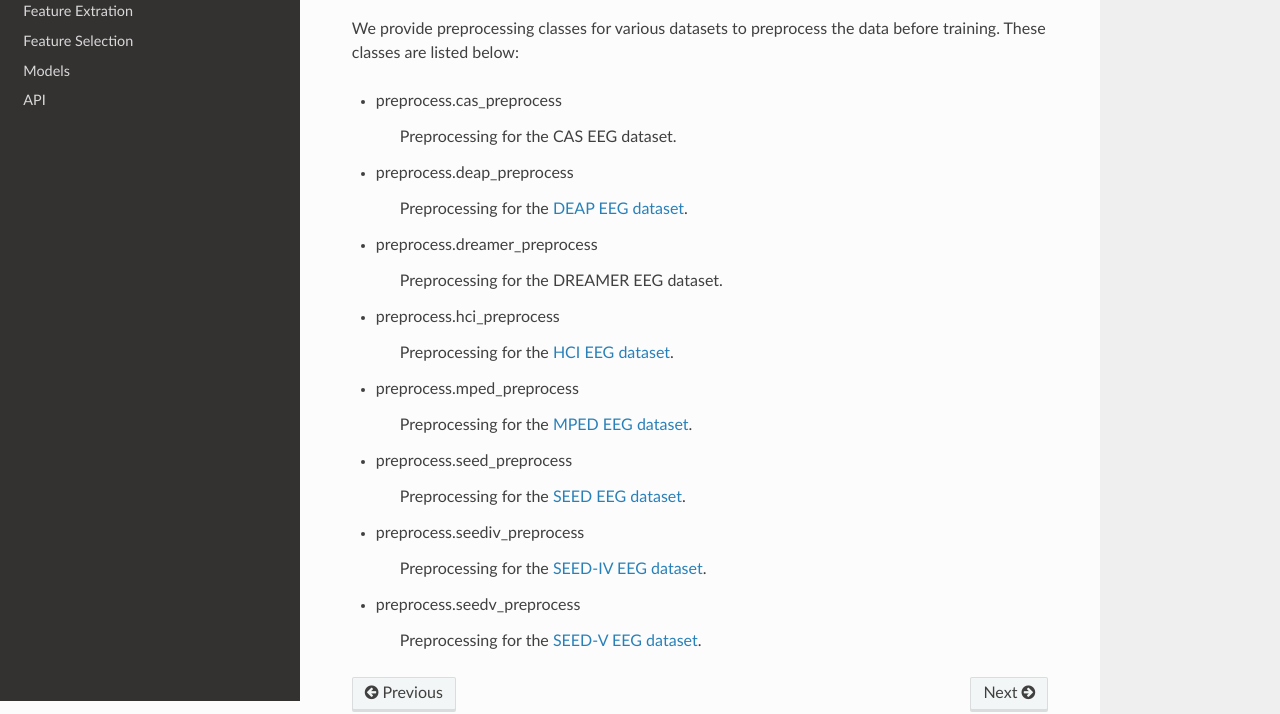
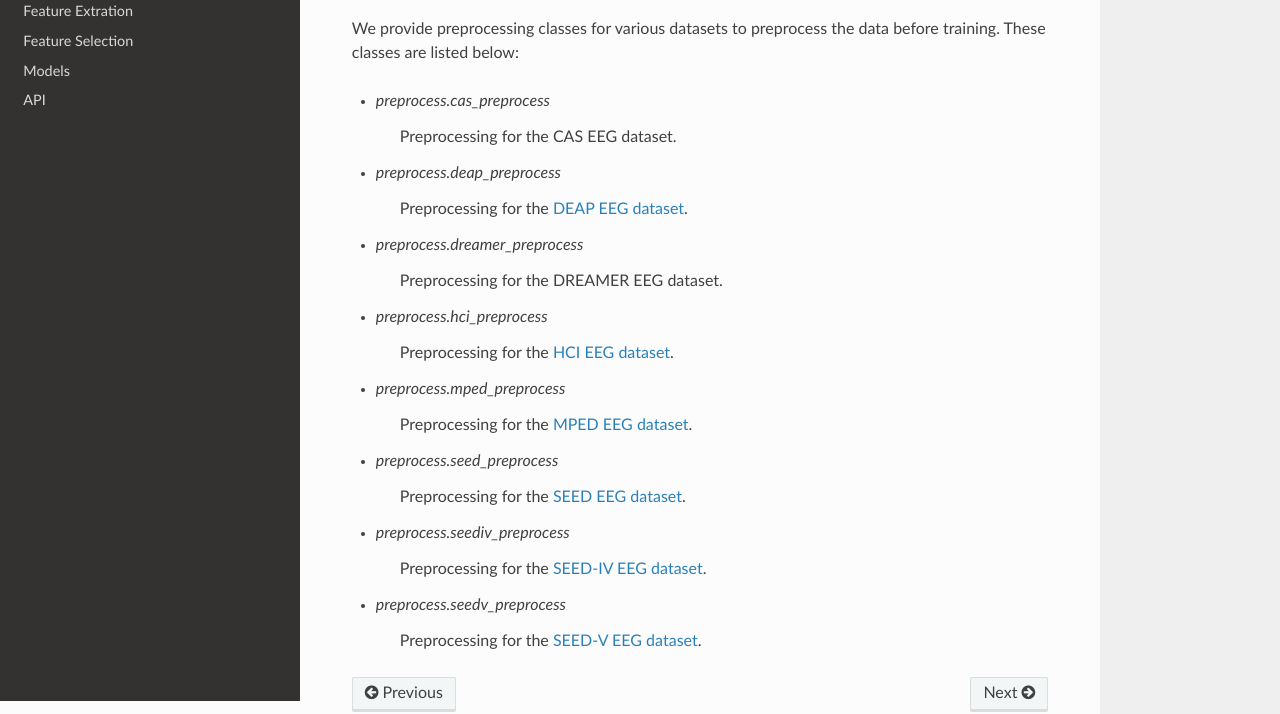
Before and after one commit to BlueNine9/EEGEmoLib-docs, a Sphinx documentation site: the page built from docs/source/datasets.rst, in a window 1280 px wide. Shown: the part 199-913 px from the top of the page. Built offline with Sphinx 7.4.7 and the Read the Docs theme 3.1.0, drawn with Linux system fonts in a browser that asks for light colours.

Commit message:
add missing ` pairs

```diff
--- a/docs/source/datasets.rst
+++ b/docs/source/datasets.rst
@@ -6,35 +6,35 @@ Preprocessing
 
 We provide preprocessing classes for various datasets to preprocess the data before training. These classes are listed below:
 
-- preprocess.cas_preprocess
+- `preprocess.cas_preprocess`
 
     Preprocessing for the CAS EEG dataset.
 
-- preprocess.deap_preprocess
+- `preprocess.deap_preprocess`
 
     Preprocessing for the \ `DEAP EEG dataset`_\ .
 
-- preprocess.dreamer_preprocess
+- `preprocess.dreamer_preprocess`
 
     Preprocessing for the DREAMER EEG dataset.
 
-- preprocess.hci_preprocess
+- `preprocess.hci_preprocess`
 
     Preprocessing for the \ `HCI EEG dataset`_\ .
 
-- preprocess.mped_preprocess
+- `preprocess.mped_preprocess`
 
     Preprocessing for the \ `MPED EEG dataset`_\ .
 
-- preprocess.seed_preprocess
+- `preprocess.seed_preprocess`
 
     Preprocessing for the \ `SEED EEG dataset`_\ .
 
-- preprocess.seediv_preprocess
+- `preprocess.seediv_preprocess`
 
     Preprocessing for the \ `SEED-IV EEG dataset`_\ .
 
-- preprocess.seedv_preprocess
+- `preprocess.seedv_preprocess`
 
     Preprocessing for the \ `SEED-V EEG dataset`_\ .
 
```
